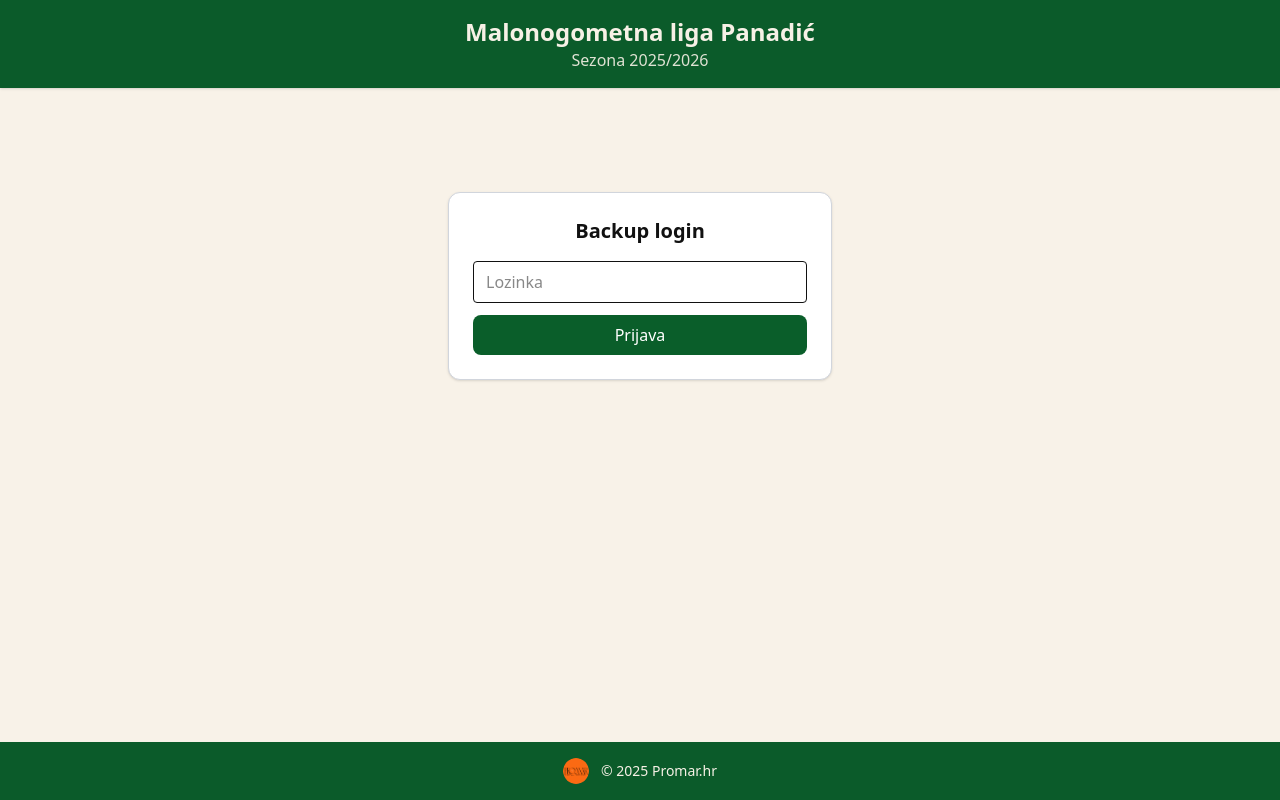
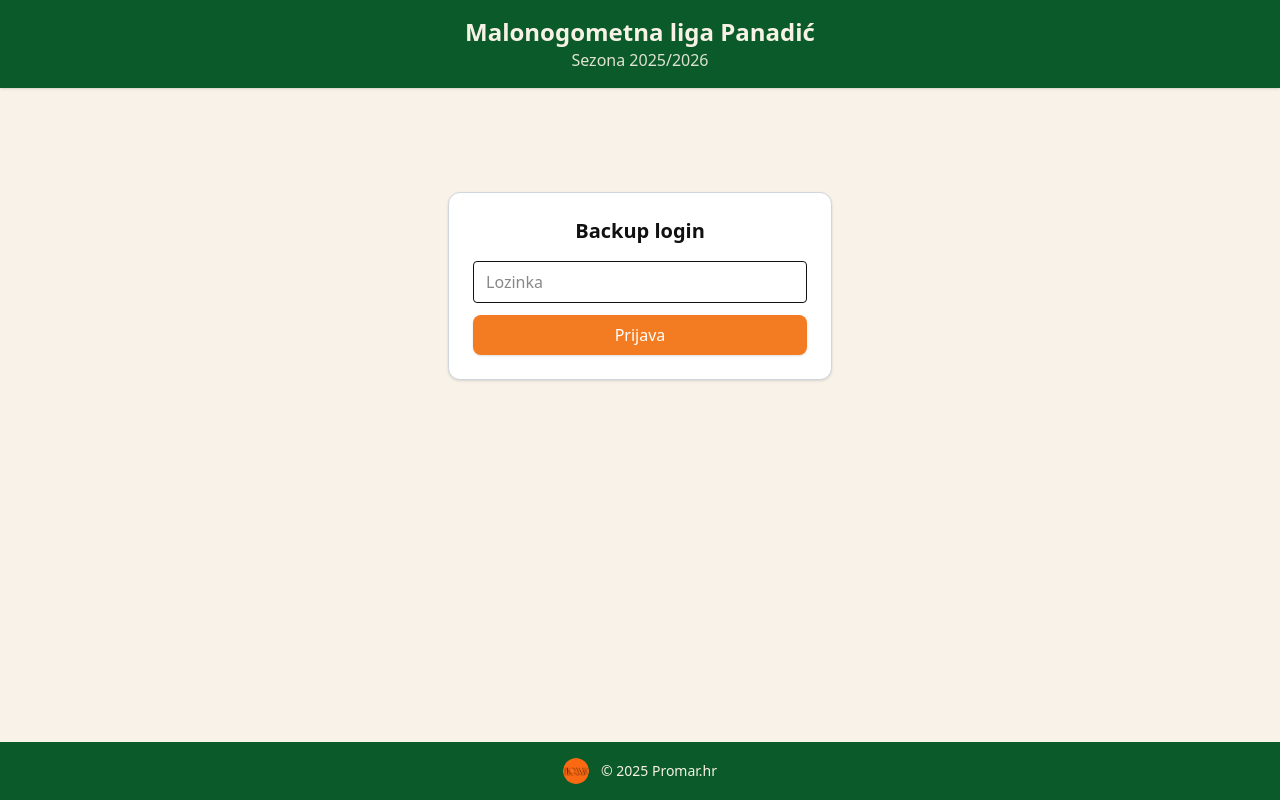
Before and after one commit to Ren0g/panadic, a Next.js app: page /admin/backup in a window 1280 px wide. Built offline with nearby package versions, Linux system fonts and the light colour scheme.

Commit message:
Update page.tsx

```diff
--- a/app/admin/backup/page.tsx
+++ b/app/admin/backup/page.tsx
@@ -1,4 +1,3 @@
-// app/admin/backup/page.tsx
 "use client";
 
 import { useEffect, useState } from "react";
@@ -21,7 +20,9 @@ export default function BackupPage() {
   const [restoring, setRestoring] = useState<string | null>(null);
   const [error, setError] = useState<string | null>(null);
 
-  function tryLogin() {
+  // ENTER LOGIN ENABLED
+  function tryLogin(e: any) {
+    e.preventDefault();
     if (password === BACKUP_PASSWORD) {
       setAuthorized(true);
       setError(null);
@@ -78,7 +79,7 @@ export default function BackupPage() {
 
   async function handleRestore(backupName: string) {
     const confirmFirst = confirm(
-      `Želiš vratiti ligu(e) na stanje iz backupa:\n${backupName}?\n\nOva akcija će prebrisati postojeće podatke za odabranu ligu ili sve lige.`
+      `Želiš vratiti ligu(e) na stanje iz backupa:\n${backupName}?\n\nOva akcija će prebrisati postojeće podatke.`
     );
     if (!confirmFirst) return;
 
@@ -161,9 +162,15 @@ export default function BackupPage() {
       "/api/backup/download?name=" + encodeURIComponent(backupName);
   }
 
+  // ---------------------------------
+  // LOGIN SCREEN
+  // ---------------------------------
   if (!authorized) {
     return (
-      <div className="max-w-sm mx-auto mt-20 bg-white p-6 rounded-xl shadow border border-gray-300">
+      <form
+        onSubmit={tryLogin}
+        className="max-w-sm mx-auto mt-20 bg-white p-6 rounded-xl shadow border border-gray-300"
+      >
         <h1 className="text-xl font-semibold mb-4 text-center">
           Backup login
         </h1>
@@ -182,15 +189,18 @@ export default function BackupPage() {
         )}
 
         <button
-          onClick={tryLogin}
-          className="w-full bg-[#0A5E2A] text-white py-2 rounded-lg"
+          type="submit"
+          className="w-full py-2 rounded-lg text-white cursor-pointer bg-[#f37c22] hover:bg-[#d96d1c] shadow"
         >
           Prijava
         </button>
-      </div>
+      </form>
     );
   }
 
+  // ---------------------------------
+  // BACKUP PANEL
+  // ---------------------------------
   return (
     <div className="max-w-4xl mx-auto p-6 space-y-6">
       <div className="flex justify-between items-center">
@@ -200,7 +210,7 @@ export default function BackupPage() {
 
         <button
           onClick={() => (window.location.href = "/admin")}
-          className="px-4 py-2 bg-[#f7f1e6] border border-[#c8b59a] rounded-full text-[#0A5E2A] shadow"
+          className="px-4 py-2 rounded-full cursor-pointer bg-[#f7f1e6] border border-[#c8b59a] text-[#0A5E2A] shadow"
         >
           ← Natrag na admin
         </button>
@@ -208,18 +218,16 @@ export default function BackupPage() {
 
       <div className="bg-[#f7f1e6] p-4 rounded-xl border border-[#c8b59a] flex flex-col sm:flex-row sm:items-center sm:justify-between gap-3">
         <div>
-          <div className="font-semibold text-[#0A5E2A]">
-            Trenutno stanje:
-          </div>
+          <div className="font-semibold text-[#0A5E2A]">Trenutno stanje:</div>
           <div className="text-sm text-gray-700">
-            Ovdje radiš backup i restore svih liga (teams, fixtures, results, standings).
+            Backup i restore svih liga (teams, fixtures, results, standings).
           </div>
         </div>
 
         <button
           onClick={handleCreateBackup}
           disabled={creating}
-          className="px-4 py-2 bg-[#0A5E2A] text-white rounded-full shadow disabled:opacity-50"
+          className="px-4 py-2 bg-[#f37c22] hover:bg-[#d96d1c] text-white rounded-full shadow cursor-pointer disabled:opacity-50"
         >
           {creating ? "Izrada backupa..." : "Napravi novi backup"}
         </button>
@@ -239,7 +247,7 @@ export default function BackupPage() {
           <button
             onClick={loadBackups}
             disabled={loading}
-            className="text-sm underline"
+            className="text-sm underline cursor-pointer"
           >
             {loading ? "Osvježavam..." : "Osvježi popis"}
           </button>
@@ -259,9 +267,7 @@ export default function BackupPage() {
                 className="flex flex-col sm:flex-row sm:items-center sm:justify-between gap-2 border-b border-[#eee] py-2"
               >
                 <div>
-                  <div className="font-mono text-sm break-all">
-                    {b.name}
-                  </div>
+                  <div className="font-mono text-sm break-all">{b.name}</div>
                   <div className="text-xs text-gray-600">
                     {b.createdAt
                       ? new Date(b.createdAt).toLocaleString("hr-HR")
@@ -273,7 +279,7 @@ export default function BackupPage() {
                 <div className="flex gap-2">
                   <button
                     onClick={() => handleDownload(b.name)}
-                    className="px-3 py-1 text-xs bg-[#f7f1e6] border border-[#c8b59a] rounded-full"
+                    className="px-3 py-1 text-xs bg-[#f7f1e6] border cursor-pointer border-[#c8b59a] rounded-full"
                   >
                     Download
                   </button>
@@ -281,14 +287,14 @@ export default function BackupPage() {
                   <button
                     onClick={() => handleRestore(b.name)}
                     disabled={restoring === b.name}
-                    className="px-3 py-1 text-xs bg-[#0A5E2A] text-white rounded-full disabled:opacity-50"
+                    className="px-3 py-1 text-xs bg-[#f37c22] hover:bg-[#d96d1c] text-white rounded-full cursor-pointer disabled:opacity-50"
                   >
                     {restoring === b.name ? "Vraćam..." : "Restore"}
                   </button>
 
                   <button
                     onClick={() => handleDelete(b.name)}
-                    className="px-3 py-1 text-xs bg-red-600 text-white rounded-full"
+                    className="px-3 py-1 text-xs bg-red-600 hover:bg-red-700 text-white rounded-full cursor-pointer"
                   >
                     Obriši
                   </button>
```
